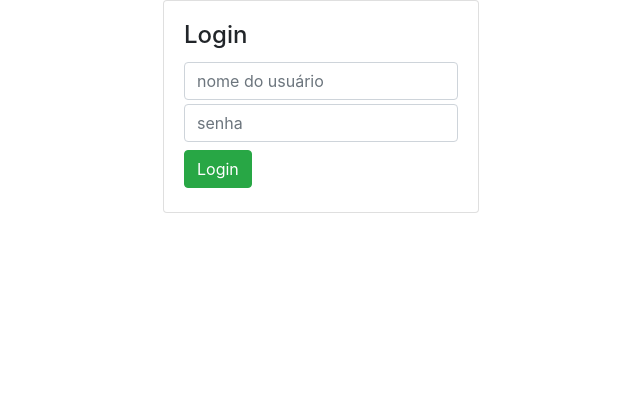
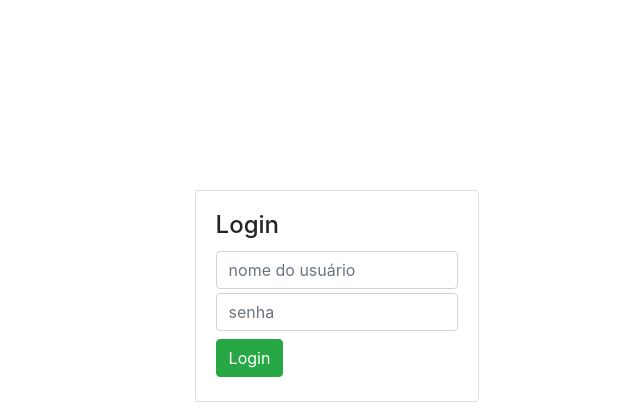
Before and after one commit to pubdaniel/Pln-TCS-View, a Vue app: page /#/ in a window 1280 px wide. Shown: the top 416 px of the page, without its empty margins (319-959 px from the left). Built offline with nearby package versions, Linux system fonts and the light colour scheme; what vue-sidebar-menu would draw is missing.

Commit message:
Ajuste de data na lista de resultados

```diff
--- a/src/views/Login.vue
+++ b/src/views/Login.vue
@@ -1,7 +1,7 @@
 <template>
   <b-container>
 
-      <b-card title="Login" style="max-width: 20rem;" class="mb-2">
+      <b-card title="Login" class="login d-flex justify-content-center">
         <b-card-text >
           <b-form-input
 
@@ -65,5 +65,9 @@ export default {
 </script>
 
 <style>
+.login {
+  margin-left: 10%;
+  margin-top: 60%;
 
+}
 </style>
--- a/src/views/Pesquisa.vue
+++ b/src/views/Pesquisa.vue
@@ -25,28 +25,17 @@
        <b-table striped hover :items="entitiesTest"></b-table>
     </b-card>
 
-    <b-table striped hover :items="posts" :fields="fieldsPosts"></b-table>
+    <b-table striped hover :items="posts" :fields="fieldsPosts" responsive="sm">
+      <template v-slot:cell(date)="data">
+        {{ new Date(data.value).toLocaleString() }}
+      </template>
 
-    <!-- <b-list-group v-show="showListPosts">
-      <b-list-group-item
-        v-for="post in posts"
-        v-bind:key="post.id"
-        button
-        @click="openModal(post)"
-      >
-        <b-row>
-          <b-col cols="10">
-            @{{ post.username }} - {{ post.name }} - Followers:
-            {{ post.followers }} <br />
-            {{ post.text }} <br />
-            {{ post.date }}
-          </b-col>
-          <b-col cols="2">
-            {{ post.relevance === 0 ? "" : post.relevance }}
-          </b-col>
-        </b-row>
-      </b-list-group-item>
-    </b-list-group> -->
+      <template v-slot:cell(details)="row">
+        <b-button size="sm" @click="openModal(row.item)" class="mr-2">
+          Detalhes
+        </b-button>
+      </template>
+    </b-table>
 
 
 
@@ -87,7 +76,7 @@ export default {
   },
   data() {
     return {
-      fieldsPosts: [{"name" : "Nome"}, { "place" : "Local"} , { "text" : "Mansagem" } , {"date" : "Data"}, {"relevance": "Relevância"} ],
+      fieldsPosts: [{"name" : "Nome"}, { "place" : "Local"} , { "text" : "Mansagem" } , {"date" : "Data"}, {"relevance": "Relevância"} , {"details": "Detalhes"}],
 
       entitiesTest:[],
       entities: [],
@@ -112,6 +101,10 @@ export default {
       }
   },
   methods: {
+    async showDetails(item) {
+      this.openModal(item);
+      console.log(item)
+    },
     async doTeste() {
       this.isTesteLoading = true;
       const entities = await axios.getEntities(localStorage.getItem("key"), this.message);
```
